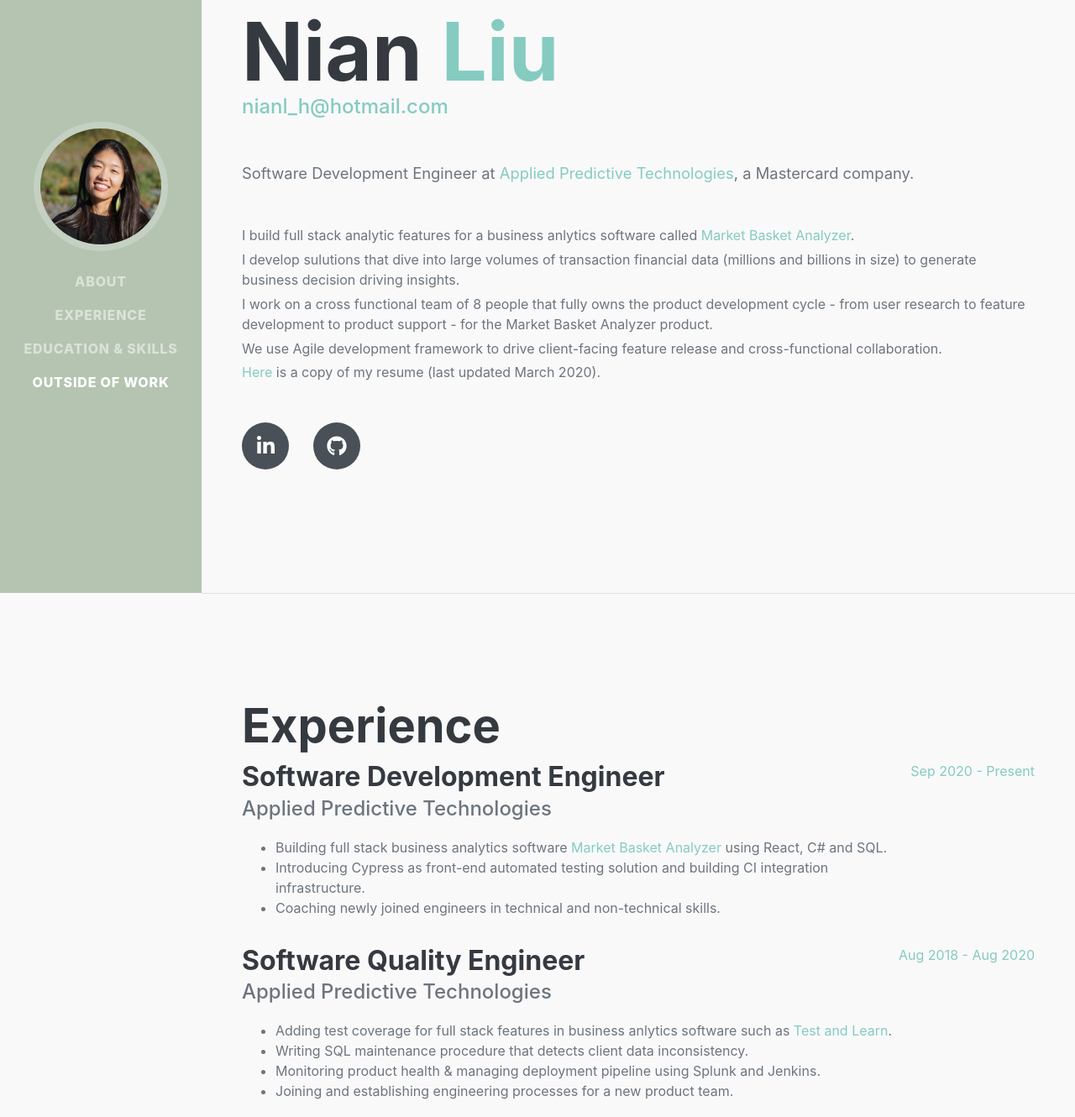
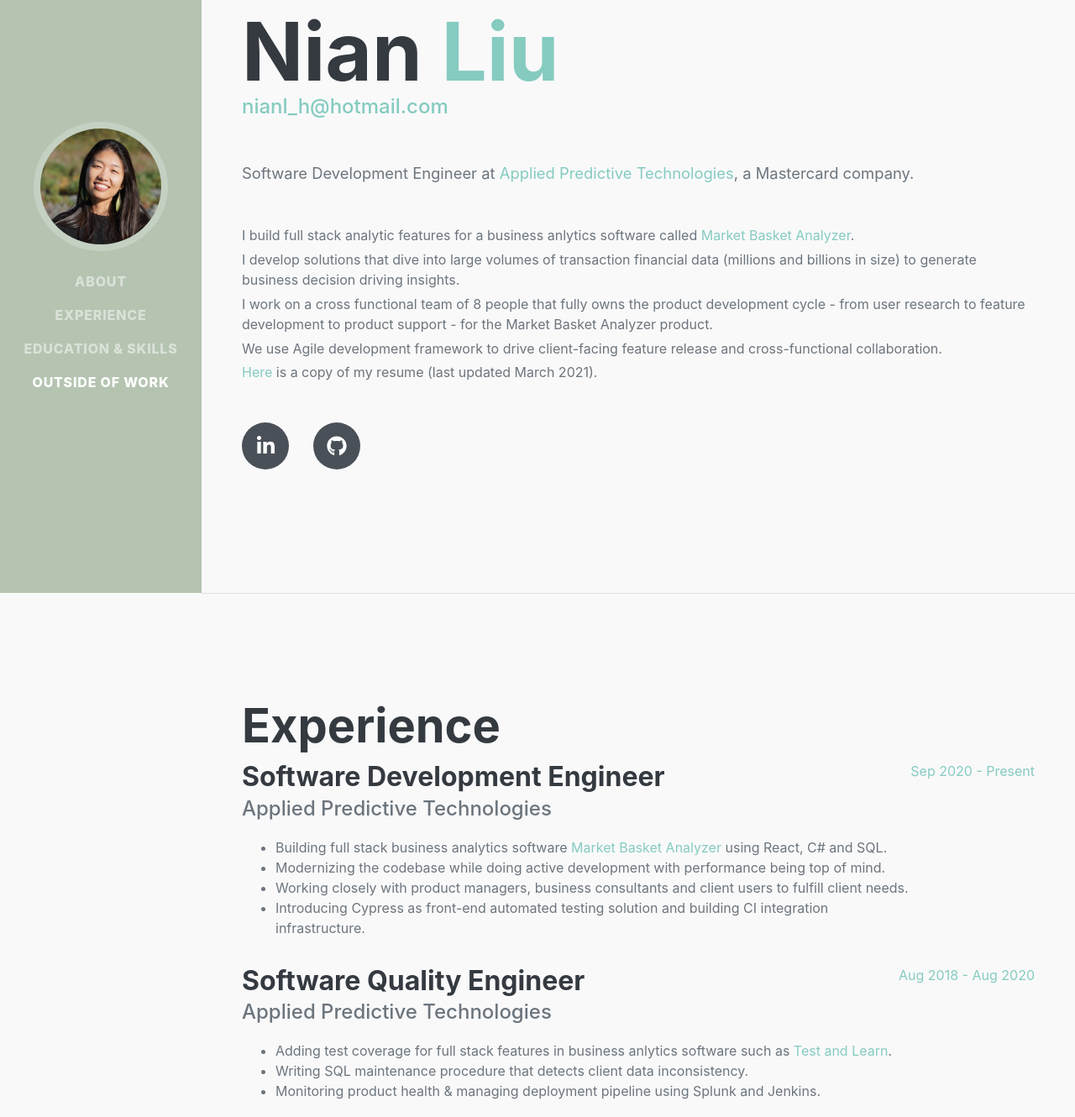
Before and after one commit to nianliu-g/nianliu-g.github.io, a plain HTML site: page index.html in a window 1280 px wide. Shown: the part 94-1424 px from the top of the page at 84% size. Drawn offline with nearby package versions, Linux system fonts and the light colour scheme; a web font is replaced by a local one.

Commit message:
updating resume link and some content

```diff
--- a/index.html
+++ b/index.html
@@ -47,10 +47,10 @@
                         <p class="lead mb-5">
                         Software Development Engineer at <a href="https://en.wikipedia.org/wiki/Applied_Predictive_Technologies">Applied Predictive Technologies</a>, a Mastercard company. </p>
                         <p>I build full stack analytic features for a business anlytics software called <a href="https://www.mastercardservices.com/en/solutions/market-basket-analyzer">Market Basket Analyzer</a>.</p>
-                        <p>I develop sulutions that dive into large volumes of transaction financial data (millions and billions in size) to generate business decision driving insights.
+                        <p>I develop solutions that dive into large volumes of transaction financial data (millions and billions in size) to generate business decision driving insights.
                         <p>I work on a cross functional team of 8 people that fully owns the product development cycle - from user research to feature development to product support - for the Market Basket Analyzer product. </p>
                         <p>We use Agile development framework to drive  client-facing feature release and cross-functional collaboration.
-                        <p><a href="https://drive.google.com/file/d/1A-2QOC6LFUpPlagtJE4u8mXa8NxT2eif/view?usp=sharing">Here</a> is a copy of my resume (last updated March 2020).</p>
+                        <p><a href="https://drive.google.com/file/d/1N_qTvzAT0wYvlVEtxdSk0e3Glt3CU-B1/view?usp=sharing">Here</a> is a copy of my resume (last updated March 2021).</p>
                     <div class="social-icons mt-5">
                         <a class="social-icon" href="https://www.linkedin.com/in/nian-liu-b7644498/"><i class="fab fa-linkedin-in"></i></a>
                         <a class="social-icon" href="https://github.com/nianliu-g/"><i class="fab fa-github"></i></a>
@@ -68,8 +68,9 @@
                             <div class="subheading mb-3">Applied Predictive Technologies</div>
                             <ul>
                                 <li>Building full stack business analytics software <a href="https://www.mastercardservices.com/en/solutions/market-basket-analyzer">Market Basket Analyzer</a> using React, C# and SQL.</li>
+                                <li>Modernizing the codebase while doing active development with performance being top of mind.</li>
+                                <li>Working closely with product managers, business consultants and client users to fulfill client needs.</li>
                                 <li>Introducing Cypress as front-end automated testing solution and building CI integration infrastructure.</li>
-                                <li>Coaching newly joined engineers in technical and non-technical skills.</li>
                             </ul>
                         </div>
                         <div class="flex-shrink-0"><span class="text-primary">Sep 2020 - Present</span></div>
@@ -82,7 +83,6 @@
                                 <li>Adding test coverage for full stack features in business anlytics software such as <a href="https://www.mastercardservices.com/en/solutions/test-learn">Test and Learn</a>.</li>
                                 <li>Writing SQL maintenance procedure that detects client data inconsistency.</li>
                                 <li>Monitoring product health & managing deployment pipeline using Splunk and Jenkins.</li>
-                                <li>Joining and establishing engineering processes for a new product team.</li>
                             </ul>
                         </div>
                         <div class="flex-shrink-0"><span class="text-primary">Aug 2018 - Aug 2020</span></div>
```
